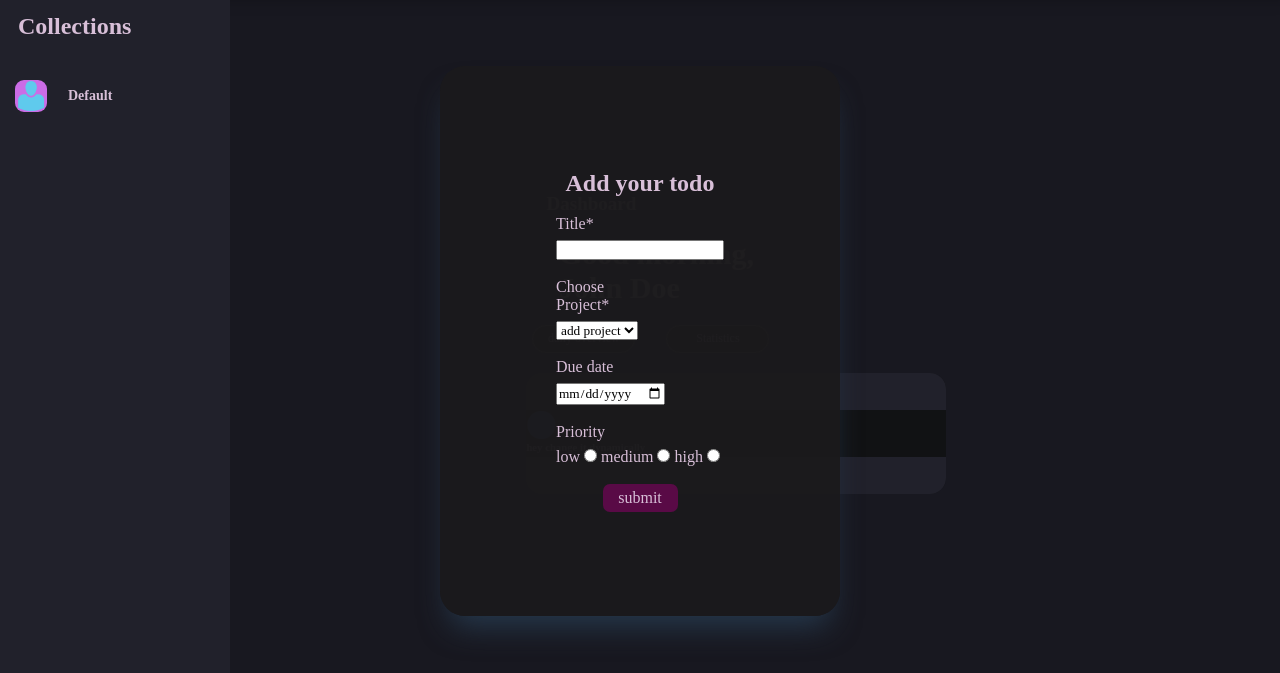
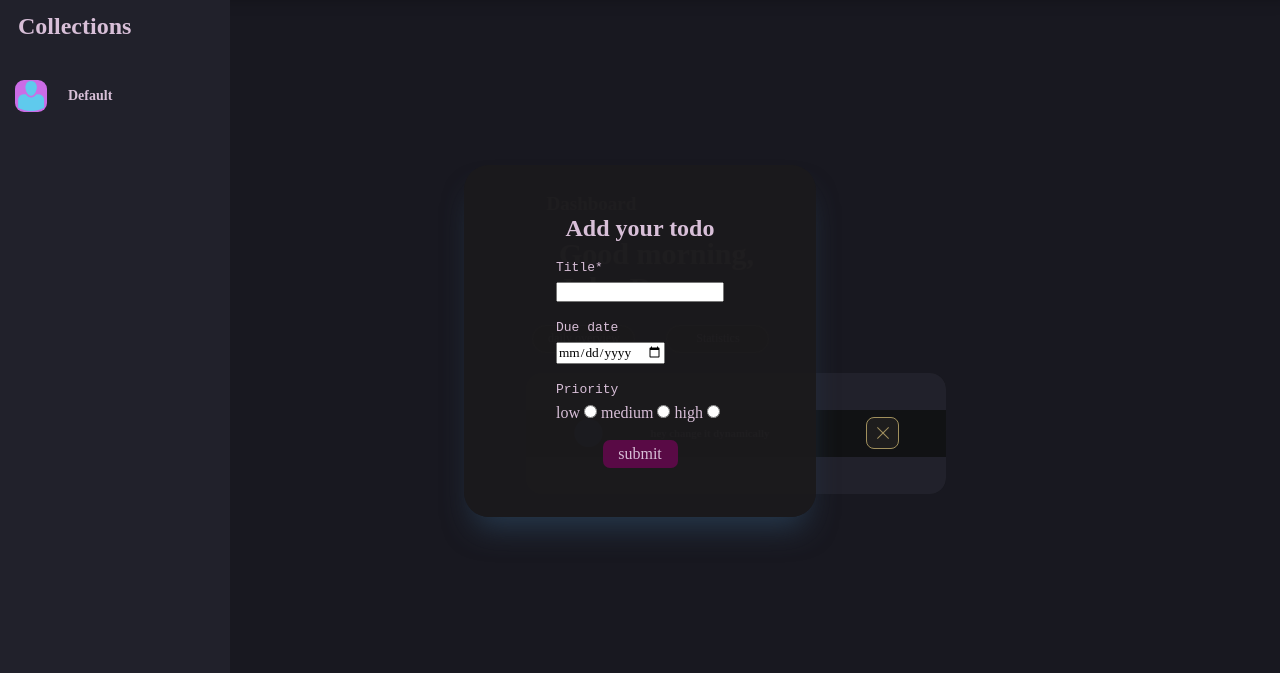
Before and after one commit to Abhishekbharti9910/todoList, a website built with webpack: page dist/index.html in a window 1280 px wide. Both pictures are taken after a click on the picture 1079 px from the left and 19 px from the top of the page. Shown: the part 59-732 px from the top of the page. Built offline with nearby package versions, Linux system fonts and the light colour scheme.

Commit message:
in future work on menubar

```diff
--- a/src/dashboard.js
+++ b/src/dashboard.js
@@ -1,7 +1,7 @@
 import './styles/dashboard.css';
 import menu from './menu';
 import add from './modules/add';
-import todoUnit from './modules/todoGUI'
+import todoUnit from './modules/todoGUIstrip'
 
 
 const collectionDashTemplate = () => {
--- a/src/index.js
+++ b/src/index.js
@@ -1,16 +1,17 @@
 import header from "./header.js";
 import dashboard from "./dashboard.js";
 import add from './modules/add';
-import { addBtnClicked } from "./modules/eventsListner.js";
+import eventListners  from "./modules/eventsListner.js";
 
 import './styles/header.css';
 
 
 window.addEventListener('DOMContentLoaded', () => {
 
+    const allTheListners = eventListners();
     // const header = document.getElementById("header");
     document.body.append(add());
     document.body.append(header());
-    addBtnClicked();
     document.body.append(dashboard());
+    allTheListners.addBtnClicked();
 });
--- a/src/modules/add.js
+++ b/src/modules/add.js
@@ -20,12 +20,6 @@ const add = () =>{
                     <form>
                     <label for="title" class="form-label">Title*</label>
                     <input type="text" id="title" class="form-input">
-
-                    <label class="form-label">Choose Project*</label>
-                    <select id="project-select" class="form-input">
-                    <option value="">add project</option>
-                    <option value="">Default</option>
-                    </select>
 
                     <label for="due date" class="form-label">Due date</label>
                     <input type="date" id="date" class="form-input">
--- a/src/modules/eventsListner.js
+++ b/src/modules/eventsListner.js
@@ -2,6 +2,7 @@
 
 //1. for hiding and shoding form to add todos
 
+const eventListners = () => (() => {
     const addBtnClicked = () => {
         console.log("hi");
         const btn = document.getElementById("add-btn");
@@ -11,5 +12,12 @@ const addBtnClicked = () => {
         })
     }
 
+    return {addBtnClicked: addBtnClicked,}
+})()
 
-export {addBtnClicked};
+
+
+
+
+
+export default eventListners;
--- a/src/modules/todoGUI.js
+++ b/src/modules/todoGUIstrip.js
@@ -17,8 +17,14 @@ const todoUnit = () =>{
     const h2 = document.createElement("h6");
     h2.innerText = "hey change it dynamically";
     // titleContainer.append(h2);
+    continer.append(h2);
 
-    continer.append(h2);
+    // todo strip remover icon
+    let rmvBtn = document.createElement("button");
+    rmvBtn.classList.add("button-remove");
+    continer.append(rmvBtn);
+
+
 
     return continer;
 }
--- a/src/styles/add.css
+++ b/src/styles/add.css
@@ -1,6 +1,8 @@
+
+
 .form-add{
-    width: 400px;
-    height: 550px;
+    width: 352px;
+    height: 352px;
     z-index: 100;
     display: flex;
     flex-direction: column;
@@ -16,7 +18,7 @@
     justify-content: center;
     align-items: center;
     color: thistle;
-    font-family: "MyFont";
+    font-family: monospace;
 }
 
 #logo{
@@ -33,7 +35,7 @@ input [type = "radio"]{
     margin: 18px 0px 7px 0px;
     display: block;
     width: 63px;
-    font-family: "MyFont";
+    font-family: monospace;
 
 }
 
--- a/src/styles/todoGUI.css
+++ b/src/styles/todoGUI.css
@@ -5,6 +5,9 @@
     width: 420px;
     height: 47px;
     font-style: "MyFont";
+    display: flex;
+    justify-content: space-evenly;
+    align-items: center;
 }
 
 .circle {
@@ -19,3 +22,47 @@
     height: 40px;
     margin-left: 12px;
 }
+
+/* remove todo strip btn styles */
+.button-remove {
+    display: block;
+    position: relative;
+    width: 33px;
+    height: 32px;
+    background: #1e1d1d;
+    color: #a1905d;
+    border: 1px solid #a1905d;
+    outline: none;
+    border-radius: 8px;
+    margin-left: 50px;
+  }
+  .button-remove:hover:before {
+    width: 15px;
+  }
+  .button-remove:hover:after {
+    width: 15px;
+  }
+  .button-remove:before {
+    content: "";
+    position: absolute;
+    left: 50%;
+    top: 50%;
+    width: 0;
+    height: 1px;
+    border-left: 8px solid currentColor;
+    border-right: 8px solid currentColor;
+    -webkit-transform: translate3d(-50%, -50%, 0) rotate(-45deg);
+    transition: all 0.2s cubic-bezier(0.25, 0.46, 0.45, 0.94);
+  }
+  .button-remove:after {
+    content: "";
+    position: absolute;
+    left: 50%;
+    top: 50%;
+    width: 0;
+    height: 1px;
+    border-left: 8px solid currentColor;
+    border-right: 8px solid currentColor;
+    -webkit-transform: translate3d(-50%, -50%, 0) rotate(45deg);
+    transition: all 0.2s cubic-bezier(0.25, 0.46, 0.45, 0.94);
+  }
```
Also changed, not shown: src/modules/projectBuild.js (+17 -5 lines), src/modules/todo.js (+18 -8 lines). Lines whose indentation alone changed are shown as unchanged.
